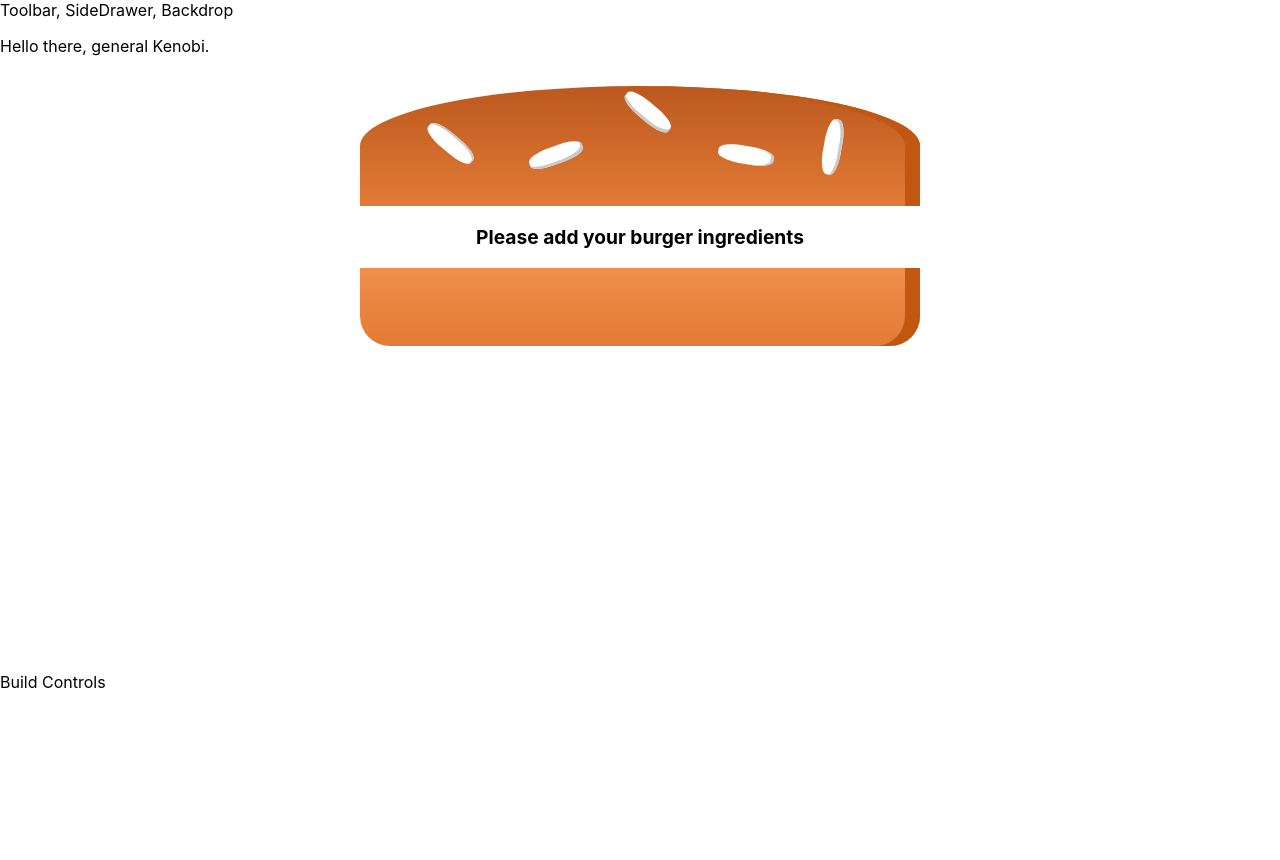
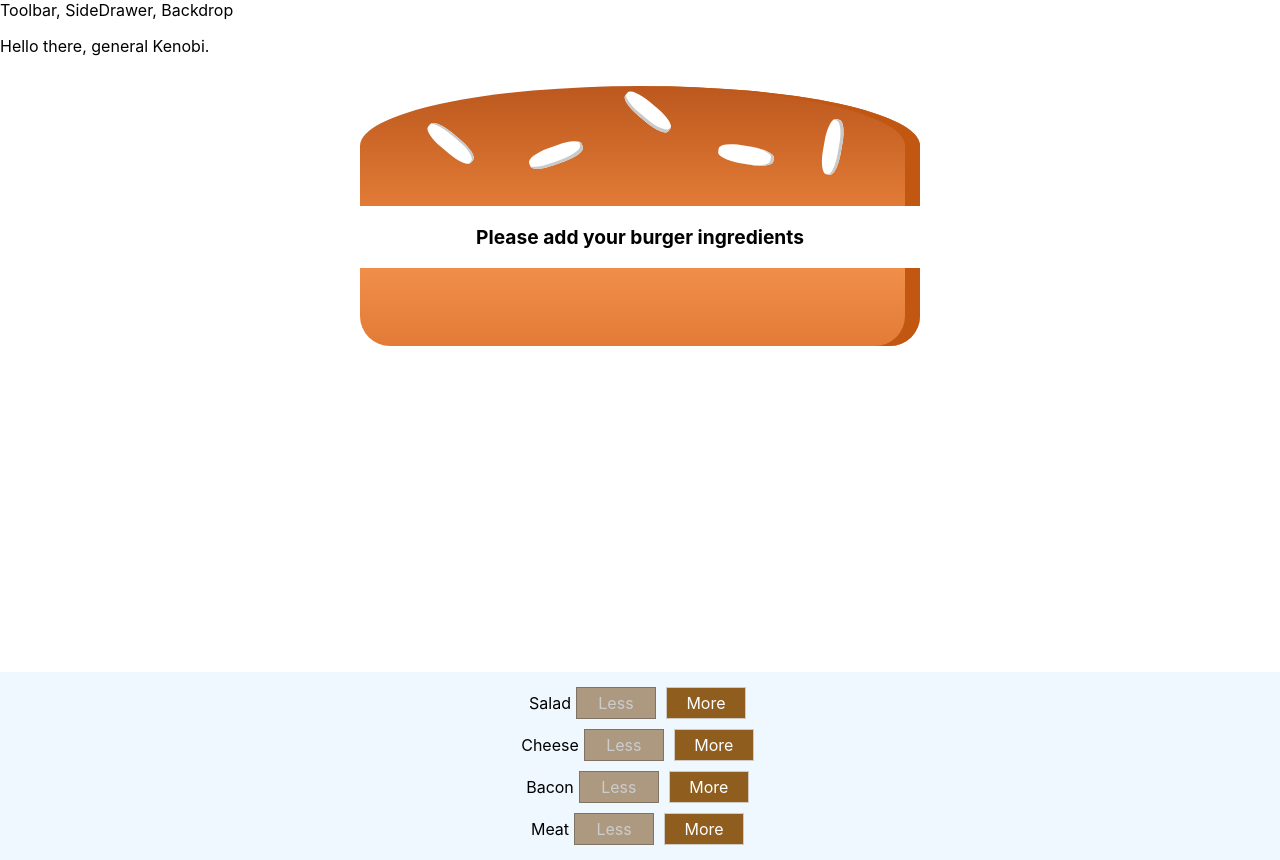
Before and after one commit to StefanK2ff/burger-builder-app, a React (Create React App) app: page / in a window 1280 px wide. Before the commit the page ends 800 px from the top, so only its background shows below. Built offline with nearby package versions, Linux system fonts and the light colour scheme.

Commit message:
adding/removing ingredient dynamically

```diff
--- a/src/components/Burger/BuildControls/BuildControl/BuildControl.js
+++ b/src/components/Burger/BuildControls/BuildControl/BuildControl.js
@@ -5,8 +5,11 @@ export default function BuildControl(props) {
     return (
         <div className={classes.BuildControl}>
             <div className={classes.label}>{props.label}</div>
-            <button className={classes.Less}>Less</button>
-            <button className={classes.More}>More</button>
+            <button className={classes.Less}
+                onClick={props.removeIngredients}
+                disabled={props.disabled}>Less</button>
+            <button className={classes.More}
+                onClick={props.addIngredients}>More</button>
         </div>
     )
 }
--- a/src/components/Burger/BuildControls/BuildControls.js
+++ b/src/components/Burger/BuildControls/BuildControls.js
@@ -1,9 +1,27 @@
 import React from 'react'
+import classes from "./BuildControls.module.css"
+import BuildControl from './BuildControl/BuildControl'
+
+const controls = [
+    {label: "Salad",  type: "salad"},
+    {label: "Cheese",  type: "cheese"},
+    {label: "Bacon",  type: "bacon"},
+    {label: "Meat",  type: "meat"}
+]
+
 
 export default function buildControls(props) {
     return (
-        <div>
-
+        <div className={classes.BuildControls}>
+            {controls.map(control => {
+                return <BuildControl
+                    key={control.label}
+                    label={control.label}
+                    addIngredients={() => props.addIngredients(control.type)}
+                    removeIngredients={() => props.removeIngredients(control.type)}
+                    disabled={props.disabled[control.type]}
+                     />
+            })}
         </div>
     )
 }
--- a/src/containers/BurgerBuilder.js
+++ b/src/containers/BurgerBuilder.js
@@ -1,21 +1,58 @@
 import React, { Component } from "react";
 import Aux from "../hoc/Aux";
 import BurgerPreview from "../components/Burger/BurgerPreview";
+import BuildControls from "../components/Burger/BuildControls/BuildControls";
+
+const INGREDIENT_PRICES = {
+  salad: 0.5,
+  cheese: 1.5,
+  bacon: 2,
+  meat: 3,
+};
 
 export default class BurgerBuilder extends Component {
-    state = {
-        ingredients: {
-            salad: 0,
-            cheese: 0,
-            bacon: 0,
-            meat: 0
-        }
+  state = {
+    ingredients: {
+      salad: 0,
+      cheese: 0,
+      bacon: 0,
+      meat: 0,
+    },
+    totalPrice: 4,
+  };
+
+  addIngredientHandler = (type) => {
+    const updatedIngredients = { ...this.state.ingredients };
+    updatedIngredients[type] = updatedIngredients[type] + 1;
+    const newTotal = this.state.totalPrice + INGREDIENT_PRICES[type];
+    this.setState({totalPrice: newTotal, ingredients: updatedIngredients})
+  };
+
+  removeIngredientHandler = (type) => {
+    const updatedIngredients = { ...this.state.ingredients };
+    if(updatedIngredients[type] > 0 ) {
+        updatedIngredients[type] = updatedIngredients[type] - 1;
+        const newTotal = this.state.totalPrice + INGREDIENT_PRICES[type];
+        this.setState({totalPrice: newTotal, ingredients: updatedIngredients})
     }
+  };
+
   render() {
+      const disabledInfo = {
+          ...this.state.ingredients
+      }
+      for (let key in disabledInfo) {
+        disabledInfo[key] = disabledInfo[key] <= 0;
+
+      }
     return (
       <Aux>
-        <BurgerPreview ingredients={this.state.ingredients}/>
-        <div>Build Controls</div>
+        <BurgerPreview ingredients={this.state.ingredients} />
+        <BuildControls
+            addIngredients={this.addIngredientHandler}
+            removeIngredients={this.removeIngredientHandler}
+            disabled={disabledInfo}
+            />
       </Aux>
     );
   }
```
